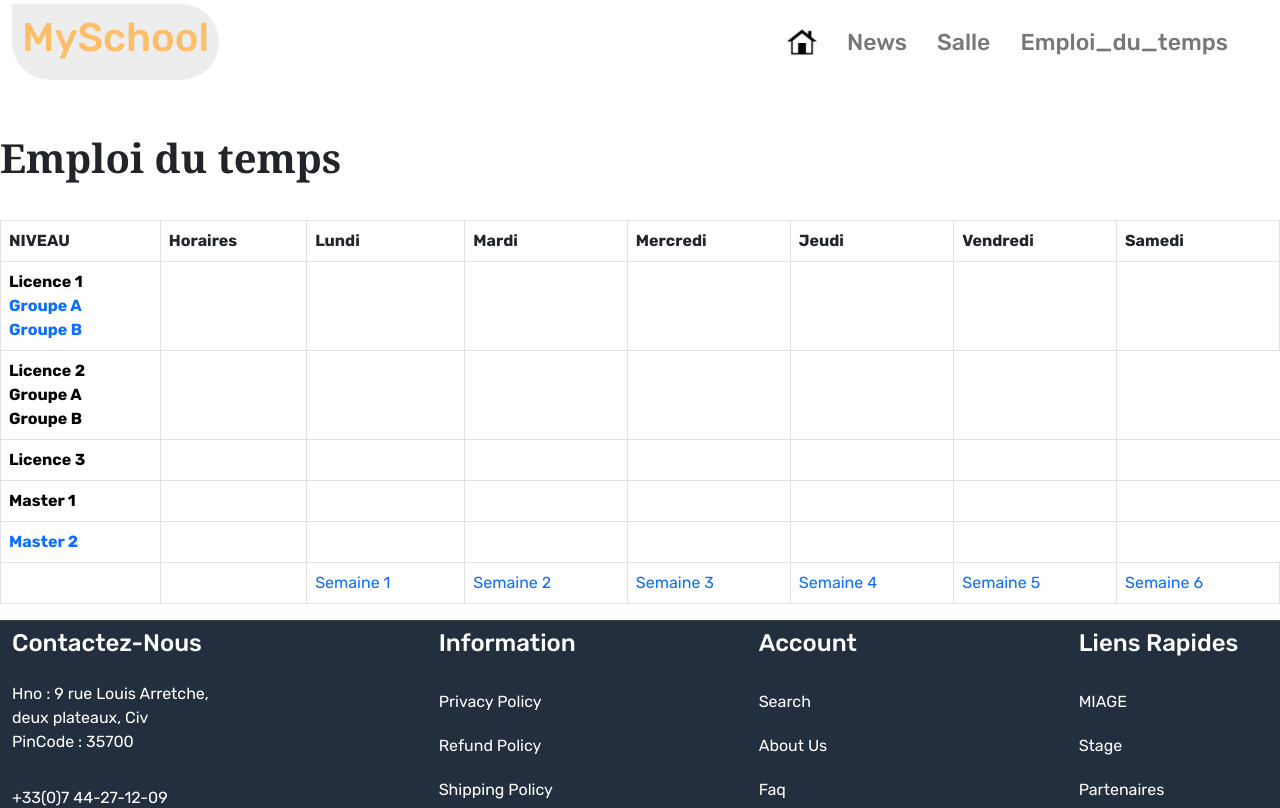
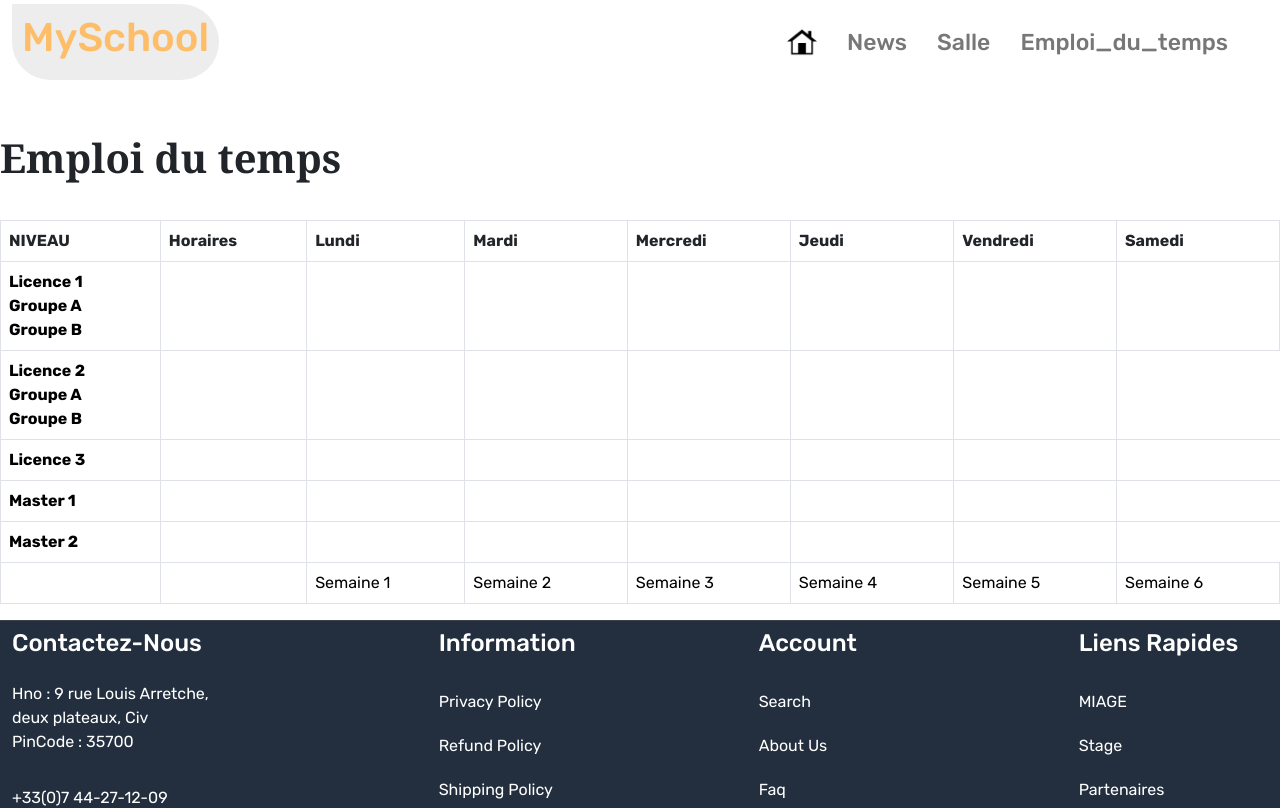
Before and after one commit to princek112002/funny-app, a React (Create React App) app: page /Emploi_du_temps in a window 1280 px wide. Shown: the top 808 px of the page. Built offline with nearby package versions, Linux system fonts and the light colour scheme.

Commit message:
Update Emploi_du_temps.js

```diff
--- a/src/pages/Emploi_du_temps.js
+++ b/src/pages/Emploi_du_temps.js
@@ -20,8 +20,8 @@ const Emploi_du_temps = () => {
         <tbody class="table-container">
           <tr>
             <th ><a href='/Emploi_du_temps' class="niveau">Licence 1</a>
-            <div><a href='/Emploi_du_temps'>Groupe A</a><br></br></div>
-            <div><a href='/Emploi_du_temps'>Groupe B</a></div>
+            <div><a href='/Emploi_du_temps' class="niveau">Groupe A</a><br></br></div>
+            <div><a href='/Emploi_du_temps' class="niveau">Groupe B</a></div>
             </th>
             <td></td>
             <td></td>
@@ -62,7 +62,7 @@ const Emploi_du_temps = () => {
             <td></td>
           </tr>
           <tr>
-          <th ><a href='/'>Master 2</a></th>
+          <th ><a href='/' class="niveau">Master 2</a></th>
             <td></td>
             <td></td>
             <td></td>
@@ -73,12 +73,12 @@ const Emploi_du_temps = () => {
           <tr>
           <th></th>
             <td></td>
-            <td><a href='/'>Semaine 1</a></td>
-            <td><a href='/'>Semaine 2</a></td>
-            <td><a href='/'>Semaine 3</a></td>
-            <td><a href='/'>Semaine 4</a></td>
-            <td><a href='/'>Semaine 5</a></td>
-            <td><a href='/'>Semaine 6</a></td>
+            <td><a href='/' class="niveau">Semaine 1</a></td>
+            <td><a href='/' class="niveau">Semaine 2</a></td>
+            <td><a href='/' class="niveau">Semaine 3</a></td>
+            <td><a href='/' class="niveau">Semaine 4</a></td>
+            <td><a href='/' class="niveau">Semaine 5</a></td>
+            <td><a href='/' class="niveau">Semaine 6</a></td>
           </tr>
           <tr></tr>
         </tbody>
```
